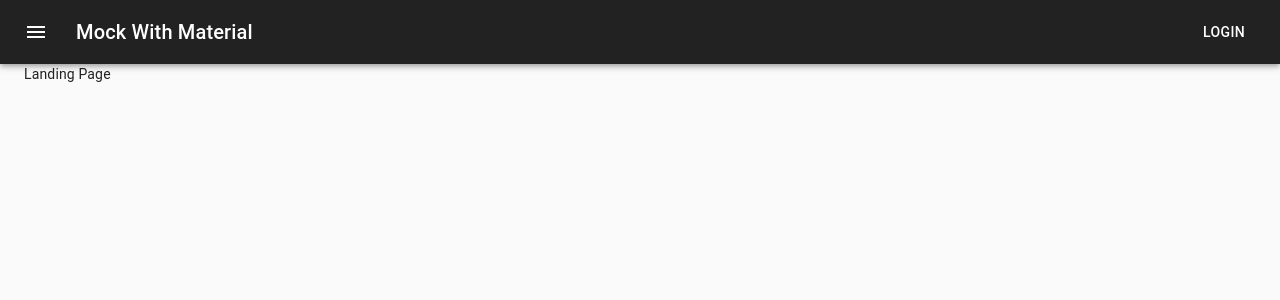
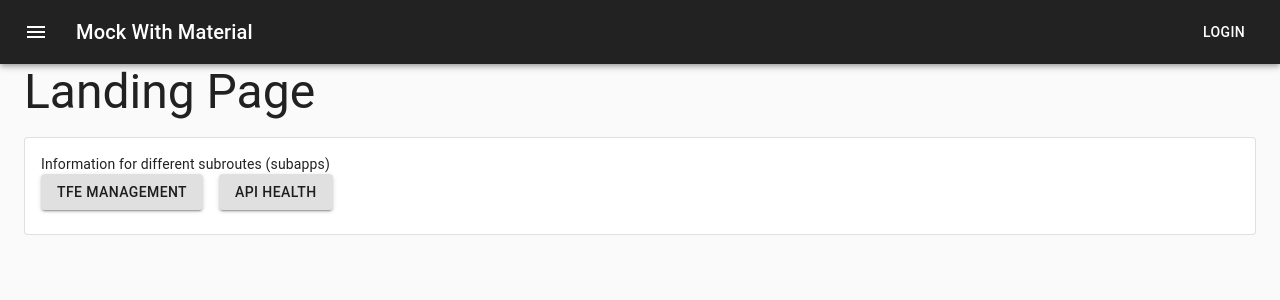
Before and after one commit to shawn-walcher/mock-with-material, a React (Create React App) app in the folder frontend/: page / in a window 1280 px wide. Shown: the top 300 px of the page. Built offline with nearby package versions, Linux system fonts and the light colour scheme.

Commit message:
Updated landing page with a couple of navigation buttons

```diff
--- a/frontend/src/Common/components/LandingPage.js
+++ b/frontend/src/Common/components/LandingPage.js
@@ -1,6 +1,32 @@
+import { Button, Card, CardContent, Grid, Typography } from '@material-ui/core';
+import { useHistory } from 'react-router';
+
 const LandingPage = () => {
-  // TODO: Create landing page
-  return <div>Landing Page</div>;
+  const history = useHistory();
+
+  return (
+    <div>
+      <Typography variant='h3' gutterBottom>Landing Page</Typography>
+      {/* TODO: Provide links for content and additional helpful landing page features */}
+      <Card variant='outlined'>
+        <CardContent>
+          Information for different subroutes (subapps)
+          <Grid container spacing={2}>
+            <Grid item>
+              <Button variant='contained' onClick={() => history.push('/tfe')}>
+                TFE Management
+              </Button>
+            </Grid>
+            <Grid item>
+              <Button variant='contained' onClick={() => history.push('/health')}>
+                API Health
+              </Button>
+            </Grid>
+          </Grid>
+        </CardContent>
+      </Card>
+    </div>
+  );
 };
 
 export default LandingPage;
```
